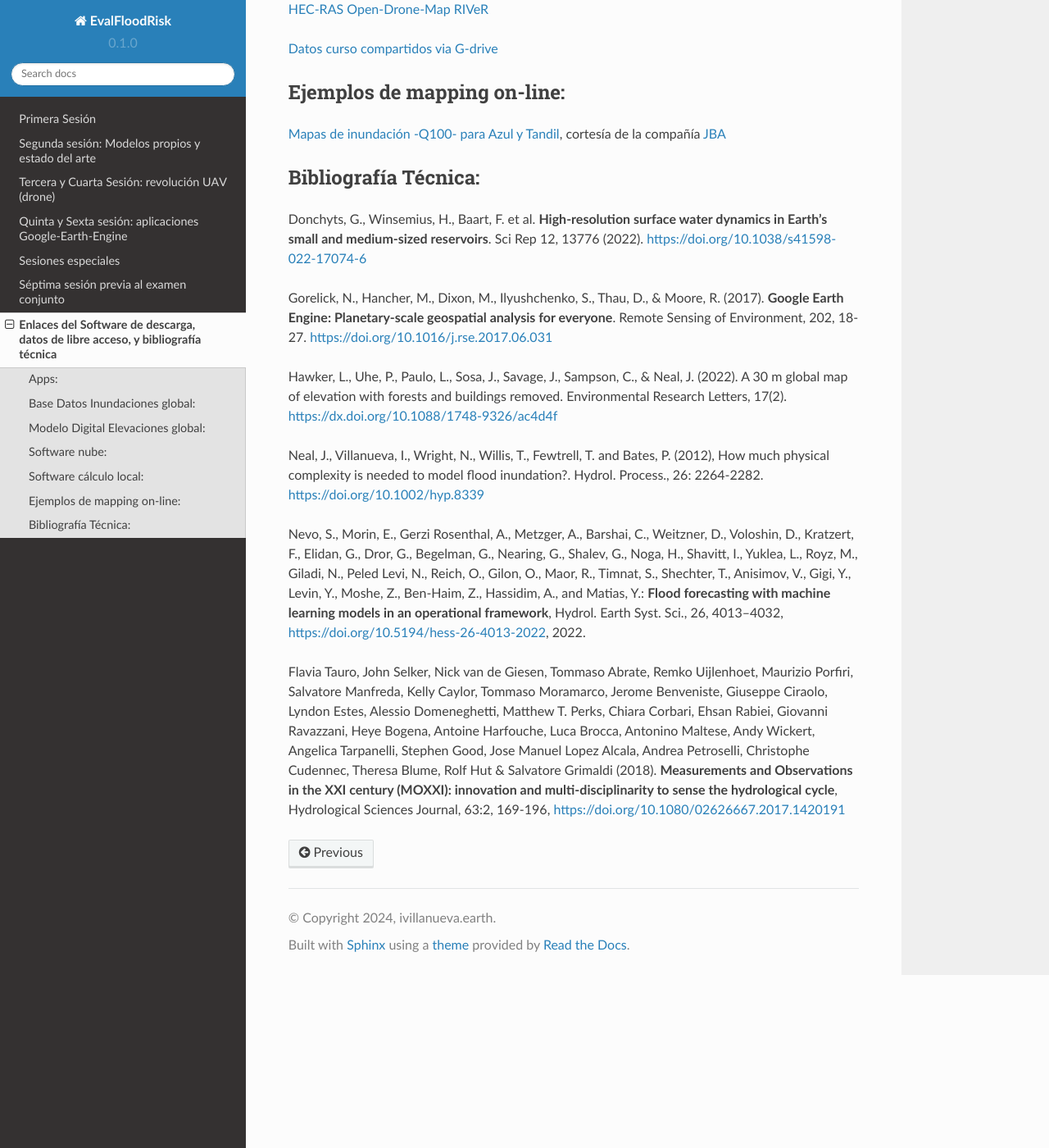
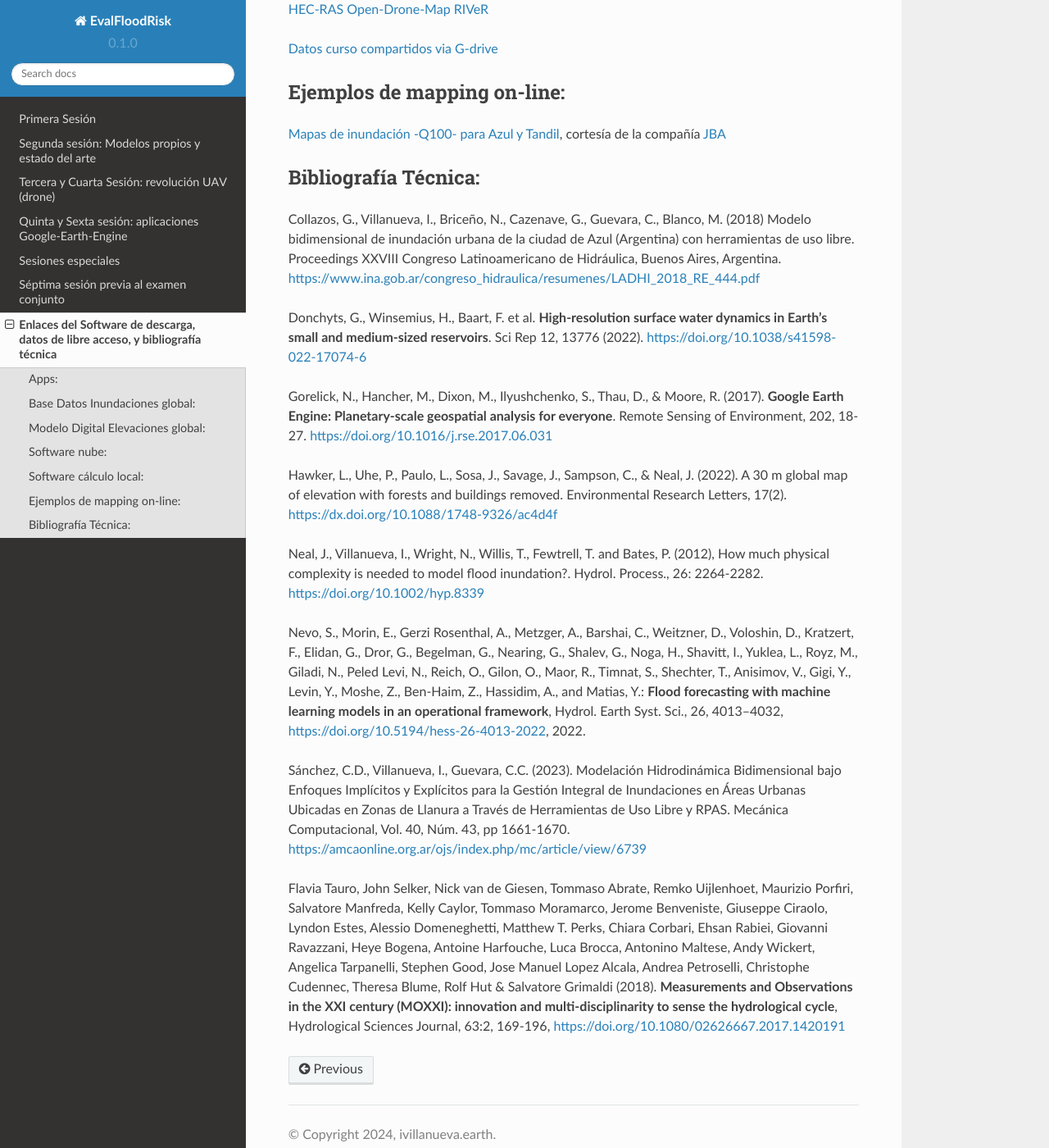
Before and after one commit to ivillamadrid/EvalFloodRisk_RSSWE, a Sphinx documentation site: the page built from docs/source/software.rst, in a window 1280 px wide and 1400 px high, scrolled down 669 px. Shown: the whole window at 82% size. Built offline with Sphinx 7.4.7 and the Read the Docs theme 2.0.0, drawn with Linux system fonts in a browser that asks for light colours.

Commit message:
Update software.rst

```diff
--- a/docs/source/software.rst
+++ b/docs/source/software.rst
@@ -38,6 +38,10 @@ Ejemplos de mapping on-line:
 
 Bibliografía Técnica:
 ---------------------
+Collazos, G., Villanueva, I., Briceño, N., Cazenave, G., Guevara, C., Blanco, M. (2018)
+Modelo bidimensional de inundación urbana de la ciudad de Azul (Argentina) con herramientas de uso libre.
+Proceedings XXVIII Congreso Latinoamericano de Hidráulica, Buenos Aires, Argentina.
+https://www.ina.gob.ar/congreso_hidraulica/resumenes/LADHI_2018_RE_444.pdf
 
 Donchyts, G., Winsemius, H., Baart, F. et al. **High-resolution surface water dynamics in Earth’s small and medium-sized reservoirs**. Sci Rep 12, 13776 (2022). https://doi.org/10.1038/s41598-022-17074-6
 
@@ -49,4 +53,7 @@ Neal, J., Villanueva, I., Wright, N., Willis, T., Fewtrell, T. and Bates, P. (20
 
 Nevo, S., Morin, E., Gerzi Rosenthal, A., Metzger, A., Barshai, C., Weitzner, D., Voloshin, D., Kratzert, F., Elidan, G., Dror, G., Begelman, G., Nearing, G., Shalev, G., Noga, H., Shavitt, I., Yuklea, L., Royz, M., Giladi, N., Peled Levi, N., Reich, O., Gilon, O., Maor, R., Timnat, S., Shechter, T., Anisimov, V., Gigi, Y., Levin, Y., Moshe, Z., Ben-Haim, Z., Hassidim, A., and Matias, Y.: **Flood forecasting with machine learning models in an operational framework**, Hydrol. Earth Syst. Sci., 26, 4013–4032, https://doi.org/10.5194/hess-26-4013-2022, 2022.
 
+Sánchez, C.D., Villanueva, I., Guevara, C.C. (2023).
+Modelación Hidrodinámica Bidimensional bajo Enfoques Implícitos y Explícitos para la Gestión Integral de Inundaciones en Áreas Urbanas Ubicadas en Zonas de Llanura a Través de Herramientas de Uso Libre y RPAS. Mecánica Computacional, Vol. 40, Núm. 43,  pp 1661-1670. https://amcaonline.org.ar/ojs/index.php/mc/article/view/6739
+
 Flavia Tauro, John Selker, Nick van de Giesen, Tommaso Abrate, Remko Uijlenhoet, Maurizio Porfiri, Salvatore Manfreda, Kelly Caylor, Tommaso Moramarco, Jerome Benveniste, Giuseppe Ciraolo, Lyndon Estes, Alessio Domeneghetti, Matthew T. Perks, Chiara Corbari, Ehsan Rabiei, Giovanni Ravazzani, Heye Bogena, Antoine Harfouche, Luca Brocca, Antonino Maltese, Andy Wickert, Angelica Tarpanelli, Stephen Good, Jose Manuel Lopez Alcala, Andrea Petroselli, Christophe Cudennec, Theresa Blume, Rolf Hut & Salvatore Grimaldi (2018). **Measurements and Observations in the XXI century (MOXXI): innovation and multi-disciplinarity to sense the hydrological cycle**, Hydrological Sciences Journal, 63:2, 169-196, https://doi.org/10.1080/02626667.2017.1420191
```
